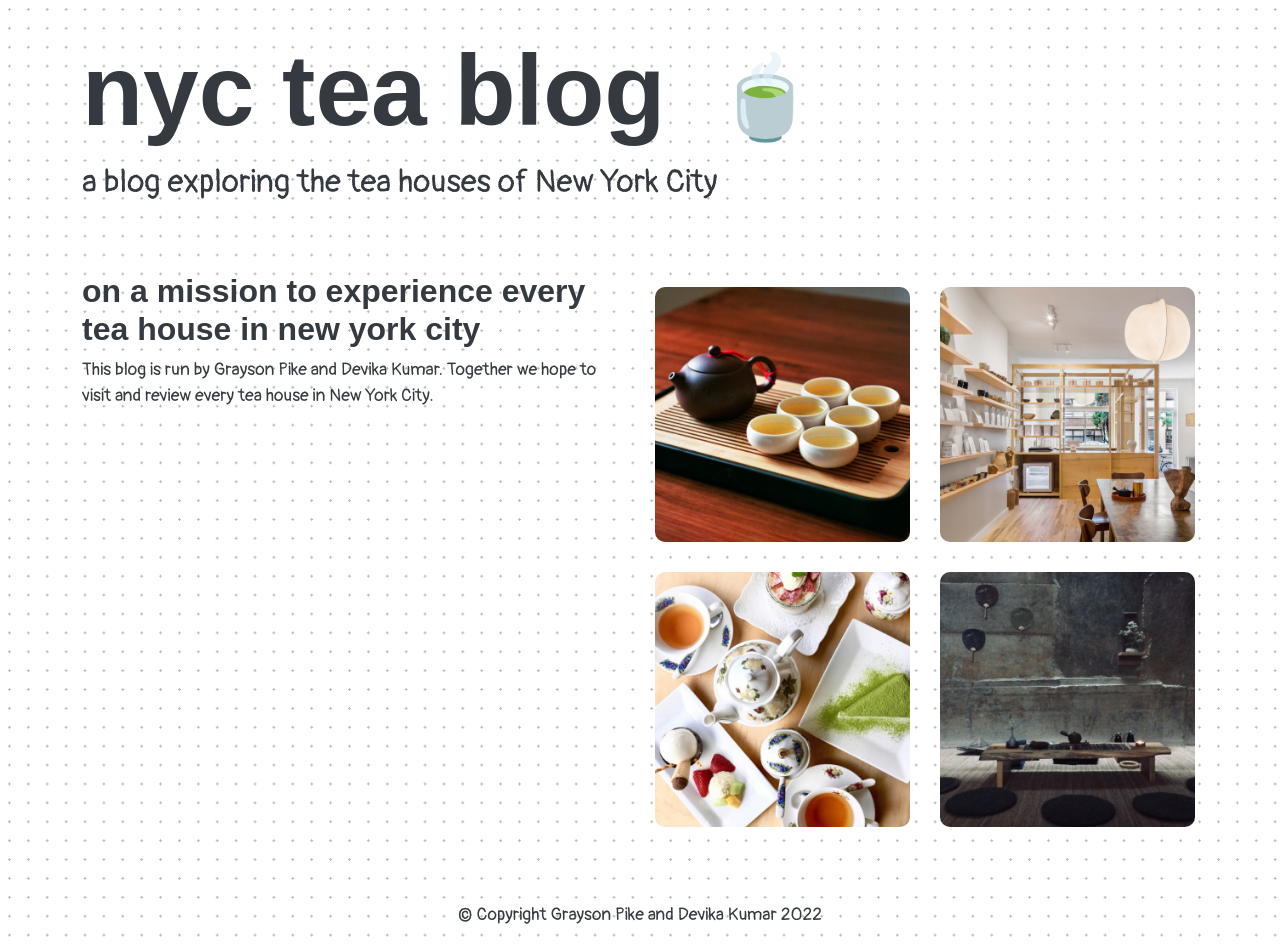
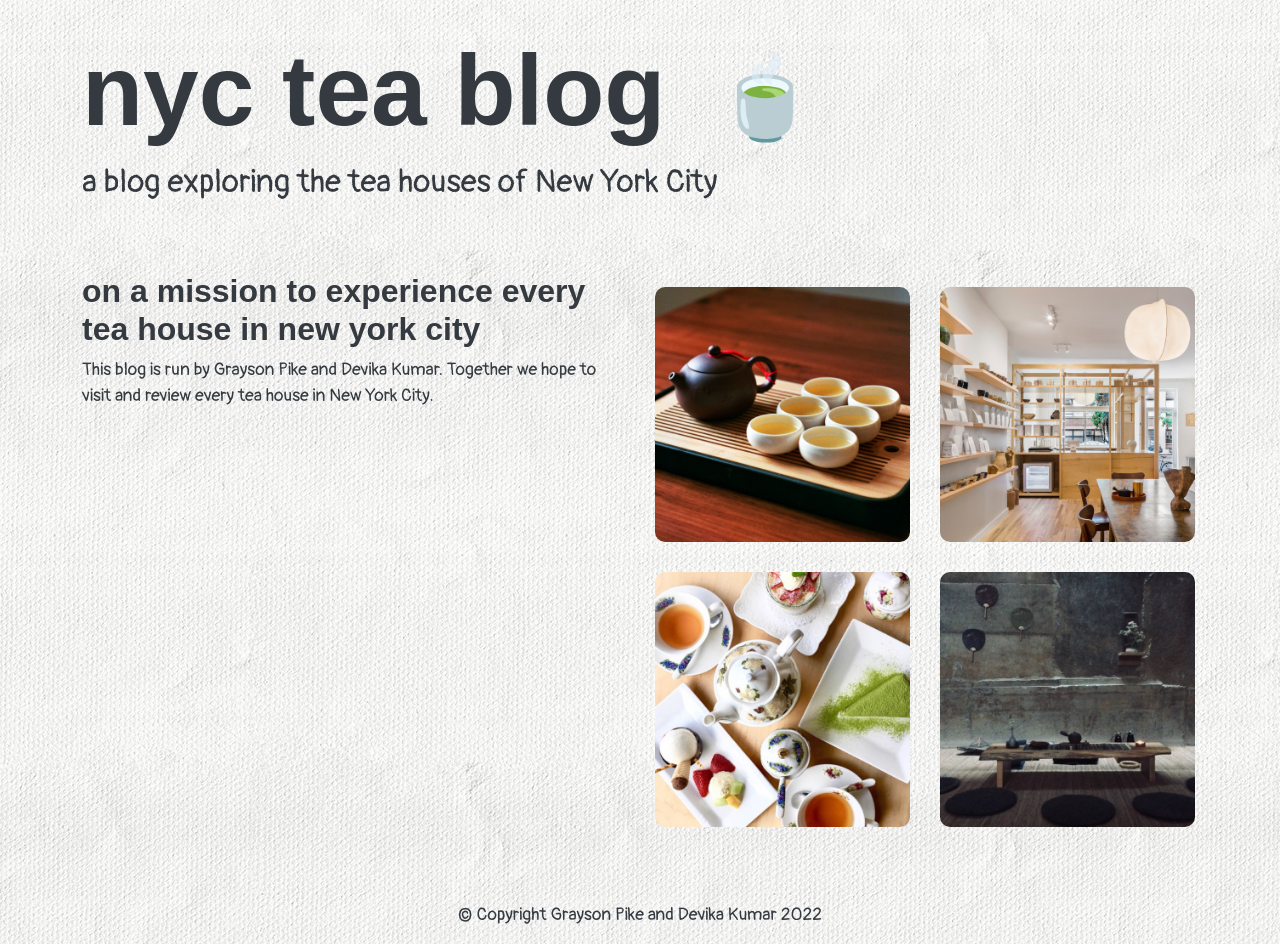
Before and after one commit to graysonpike/tea-blog, a Django app: page / in a window 1280 px wide. Run offline with Django 4.2, Linux system fonts and the light colour scheme; some libraries are stand-ins or nearby versions; some web fonts are replaced.

Commit message:
Add new paper texture

```diff
--- a/teablog/teablog/static/teablog/css/base.css
+++ b/teablog/teablog/static/teablog/css/base.css
@@ -24,6 +24,8 @@ p {
 }
 
 body {
-  background-size: 0.5cm 0.5cm;
-  background-image: radial-gradient(circle, #bababa 1px, rgba(0, 0, 0, 0) 1px);
+  /*background-size: 0.5cm 0.5cm;*/
+  /*background-image: radial-gradient(circle, #bababa 1px, rgba(0, 0, 0, 0) 1px);*/
+	background-image: url("/static/teablog/img/paper-texture-lightened.jpg");
+	background-repeat: repeat;
 }
```
Also changed, not shown: teablog/teablog/static/teablog/img/paper-texture-lightened.jpg (added), teablog/teablog/static/teablog/img/paper-texture.jpg (added).
